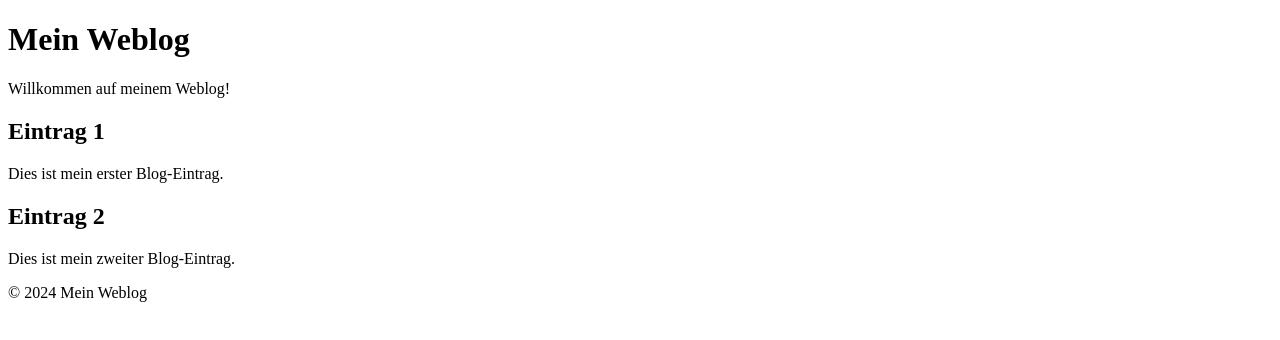
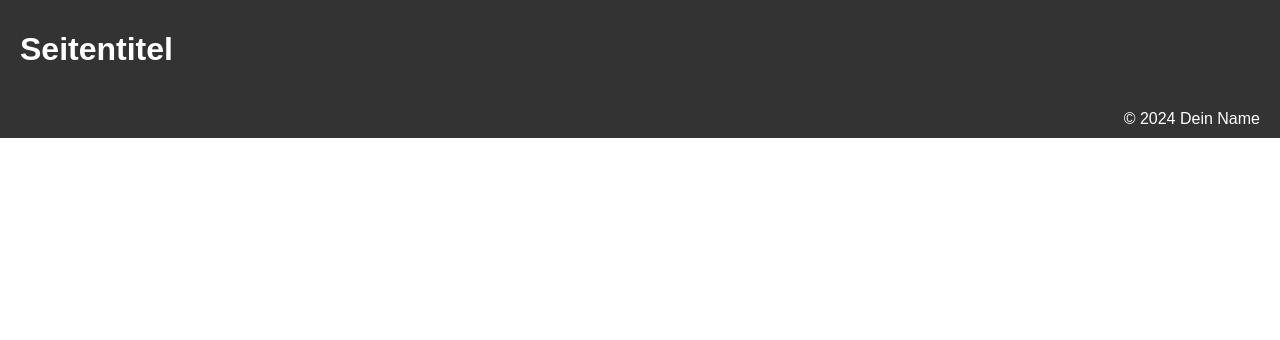
Before and after one commit to amigo-mojado/amigo-mojado.github.io, a plain HTML site: page new.html in a window 1280 px wide. Drawn offline with Linux system fonts and the light colour scheme.

Commit message:
classic page by chatgpt

```diff
--- a/new.html
+++ b/new.html
@@ -3,29 +3,36 @@
 <head>
     <meta charset="UTF-8">
     <meta name="viewport" content="width=device-width, initial-scale=1.0">
-    <title>Mein Weblog</title>
+    <title>Titel deiner Webseite</title>
     <link rel="stylesheet" href="styles.css"> <!-- Wenn du eine separate CSS-Datei hast -->
     <link rel="manifest" href="/manifest.json">
 </head>
 <body>
 <header>
-    <h1>Mein Weblog</h1>
-    <p>Willkommen auf meinem Weblog!</p>
+    <div class="header-container">
+        <h1>Seitentitel</h1>
+        <nav class="nav-desktop">
+            <!-- Links für den Desktop -->
+        </nav>
+        <button class="burger-menu">☰</button> <!-- Burger-Menü für mobile Ansicht -->
+    </div>
 </header>
+
 <main>
-    <article>
-        <h2>Eintrag 1</h2>
-        <p>Dies ist mein erster Blog-Eintrag.</p>
-    </article>
-    <article>
-        <h2>Eintrag 2</h2>
-        <p>Dies ist mein zweiter Blog-Eintrag.</p>
-    </article>
-    <!-- Füge hier weitere Blog-Einträge hinzu -->
+    <!-- Hauptinhalt -->
 </main>
+
 <footer>
-    <p>&copy; 2024 Mein Weblog</p>
+    <div class="footer-container">
+        <div class="footer-links">
+            <!-- Weiterführende Links, Kontakt, Social Media Icons usw. -->
+        </div>
+        <div class="copyright">
+            &copy; 2024 Dein Name
+        </div>
+    </div>
 </footer>
+
 <script src="script.js"></script> <!-- Wenn du JavaScript verwendest -->
 </body>
 </html>
--- a/script.js
+++ b/script.js
@@ -0,0 +1,18 @@
+// script.js
+
+document.addEventListener('DOMContentLoaded', function() {
+    const burgerMenuButton = document.querySelector('.burger-menu');
+    const navDesktop = document.querySelector('.nav-desktop');
+
+    // Eventlistener für Klick auf den Burger-Menü-Button
+    burgerMenuButton.addEventListener('click', function() {
+        // Überprüfen, ob das Navigationsmenü sichtbar ist
+        if (navDesktop.style.display === 'flex') {
+            // Navigationsmenü ausblenden
+            navDesktop.style.display = 'none';
+        } else {
+            // Navigationsmenü einblenden
+            navDesktop.style.display = 'flex';
+        }
+    });
+});
--- a/styles.css
+++ b/styles.css
@@ -0,0 +1,52 @@
+/* styles.css */
+
+body {
+    font-family: Arial, sans-serif;
+    margin: 0;
+    padding: 0;
+}
+
+header {
+    background-color: #333;
+    color: #fff;
+    padding: 10px 20px;
+}
+
+.header-container {
+    display: flex;
+    align-items: center;
+    justify-content: space-between;
+}
+
+nav.nav-desktop {
+    display: flex;
+}
+
+nav.nav-desktop a {
+    color: #fff;
+    text-decoration: none;
+    margin-right: 20px;
+}
+
+button.burger-menu {
+    display: none; /* Auf Desktop ausblenden */
+}
+
+footer {
+    background-color: #333;
+    color: #fff;
+    padding: 10px 20px;
+    text-align: center;
+}
+
+.footer-container {
+    display: flex;
+    align-items: center;
+    justify-content: space-between;
+}
+
+.footer-links a {
+    color: #fff;
+    text-decoration: none;
+    margin-right: 20px;
+}
```
